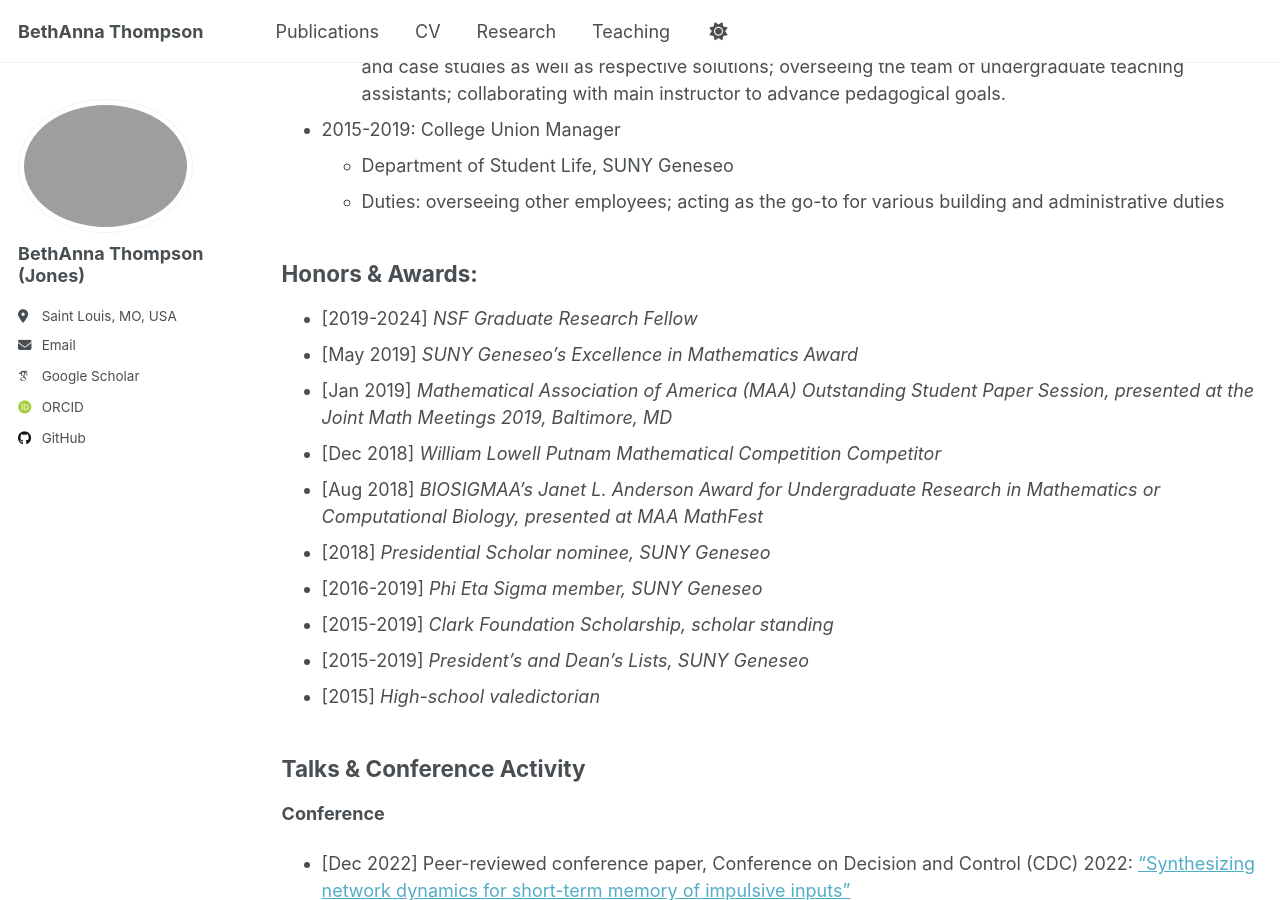
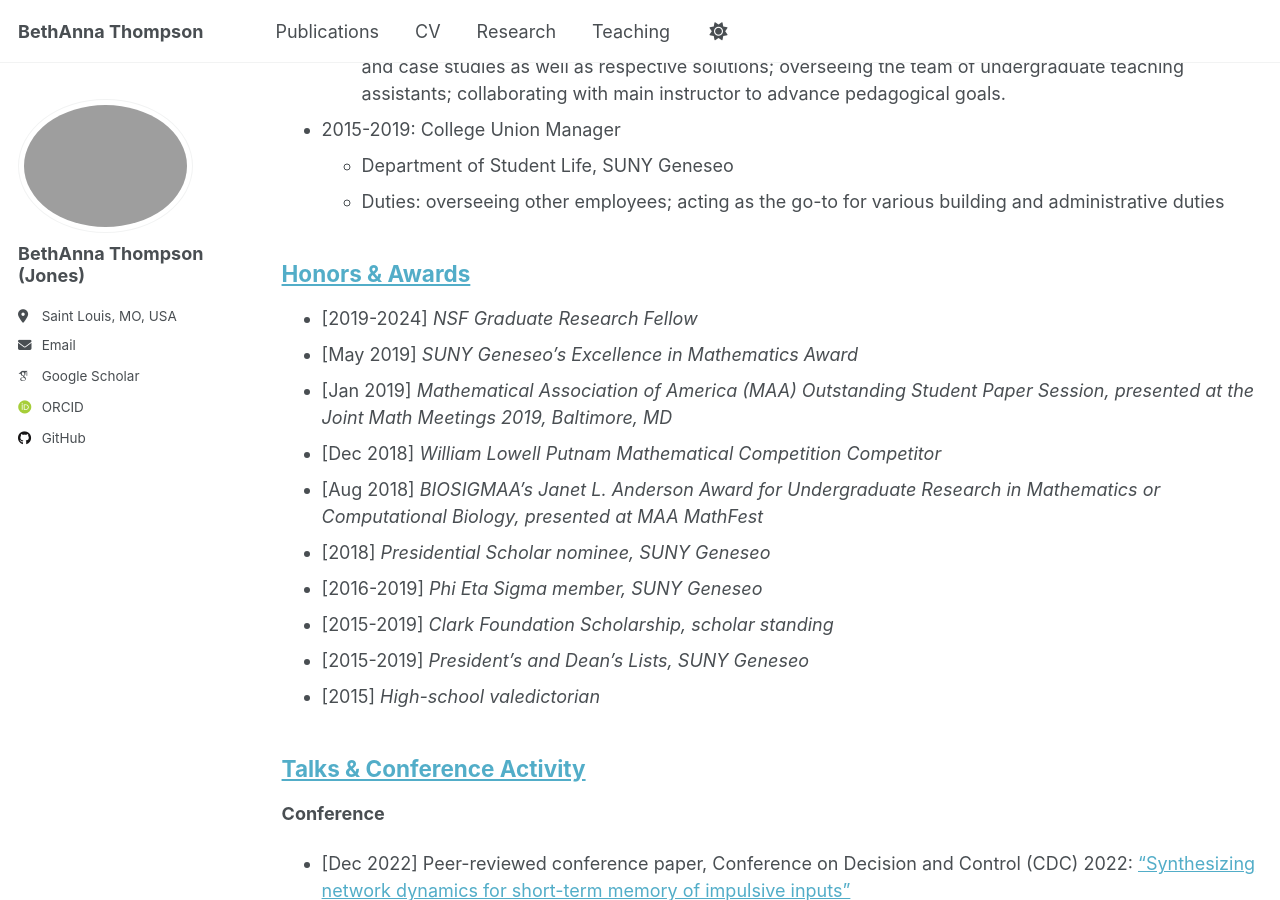
Before and after one commit to BethAnna/BethAnna.github.io, a Jekyll site: the page built from _pages/cv.md, in a window 1280 px wide and 900 px high, scrolled down 1954 px. Built offline with Jekyll 4.4.1, drawn with Linux system fonts in a browser that asks for light colours; some web fonts are replaced; a script that is not in the unit is left out; part of the change alters nothing that is shown.

Commit message:
Update cv.md
Added header links

```diff
--- a/_pages/cv.md
+++ b/_pages/cv.md
@@ -29,7 +29,7 @@ redirect_from:
 
 
 
-## Publications
+## [Publications](#publications)
 <ul>{% for post in site.publications reversed %}
     {% include archive-single-cv.html %}
   {% endfor %}</ul>
@@ -62,7 +62,7 @@ redirect_from:
   * Problem-solver: critical-thinker, creative, capable of self-teaching
 
 
-## Work experience
+## [Work experience](#experience)
 * Fall 2024: Adjunct Instructor
   * Department of Electrical & Systems Engineering, Washington University in St. Louis
   * Duties: working directly with students in lectures and office hours; designing homeworks, coding labs, and case studies as well as respective solutions; overseeing the team of undergraduate teaching assistants; collaborating with main instructor to advance pedagogical goals.
@@ -72,7 +72,7 @@ redirect_from:
   * Duties: overseeing other employees; acting as the go-to for various building and administrative duties
 
 
-## Honors & Awards:
+## [Honors & Awards](#awards)
 * [2019-2024] _NSF Graduate Research Fellow_ <br>
 * [May 2019] _SUNY Geneseo’s Excellence in Mathematics Award_ <br>
 * [Jan 2019] _Mathematical Association of America (MAA) Outstanding Student Paper Session, presented at the Joint Math Meetings 2019, Baltimore, MD_ <br>
@@ -85,7 +85,7 @@ redirect_from:
 * [2015] _High-school valedictorian_
 
 
-## Talks & Conference Activity
+## [Talks & Conference Activity](#talks)
 
 **Conference**
 * [Dec 2022]	Peer-reviewed conference paper, Conference on Decision and Control (CDC) 2022: ["Synthesizing network dynamics for short-term memory of impulsive inputs"](https://bethanna.github.io/talks/2022-12-09-talk)
@@ -106,11 +106,11 @@ redirect_from:
 
 
 
-## Teaching
+## [Teaching](#teaching)
 Please see my [Teaching](https://bethanna.github.io/teaching/) page.
 
 
-## Service and leadership
+## [Service and leadership](#service)
 * [2023-2025] Founding member of student-led Electrical & System Engineering (ESE) PhD Advisory Board, Washington University in St. Louis
 * [2020-2025]	Regular participant in outreach programs through Washington University to high school as well as undergraduate students.
 * [2018-2019]	Helped establish a SUNY Geneseo chapter of Association for Women in Mathematics
```
